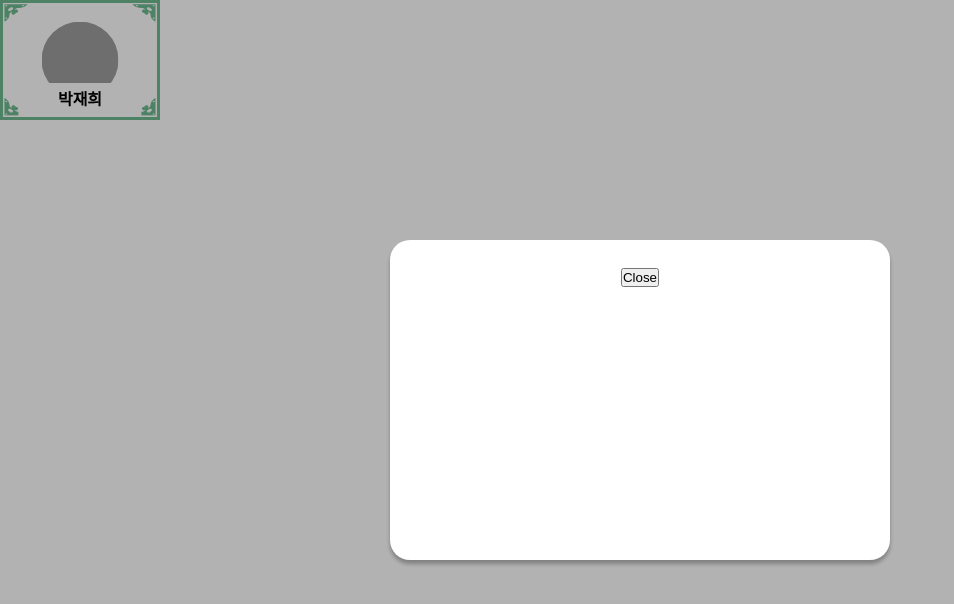
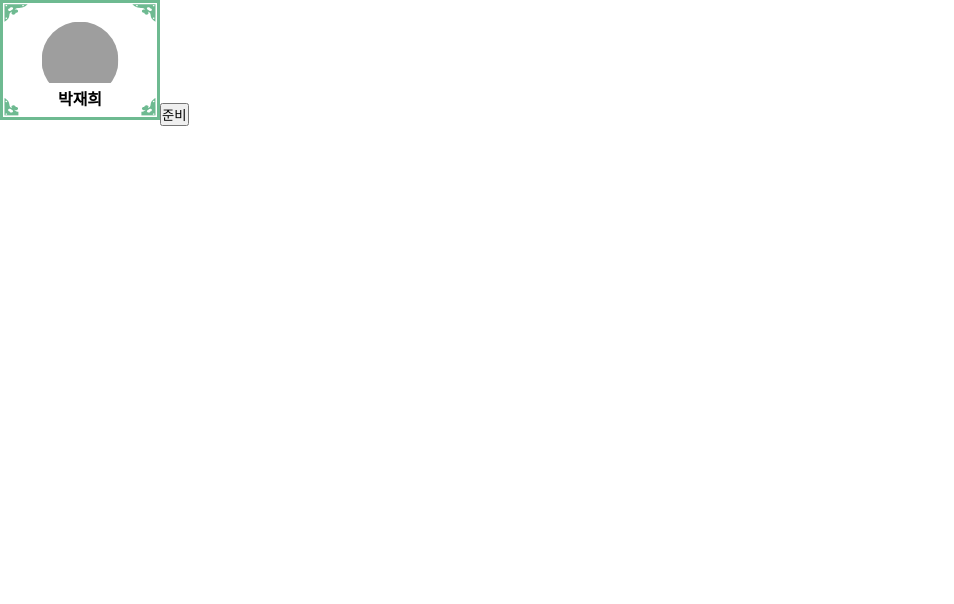
Before and after one commit to YutjjakNori/main, a Next.js app in the folder front-yut/: page /ready in a window 1280 px wide. Shown: the top 604 px of the page, without its empty margins (0-954 px from the left). Built offline with nearby package versions, Linux system fonts and the light colour scheme; grey boxes are pictures that could not be loaded.

Commit message:
Feat : Modal control Hook 추가, ready Page에 modal 추가

```diff
--- /dev/null
+++ b/front-yut/actions/hook/controlModal.tsx
@@ -0,0 +1,19 @@
+//모달 컨트롤 커스텀 훅
+
+import { showState } from "@/store/modalStore";
+import { useRecoilState } from "recoil";
+
+const useModal = () => {
+  const [isShow, setIsShow] = useRecoilState(showState);
+
+  const openModal = () => {
+    setIsShow(true);
+  };
+
+  const closeModal = () => {
+    setIsShow(false);
+  };
+  return { openModal, closeModal };
+};
+
+export default useModal;
--- a/front-yut/pages/ready.tsx
+++ b/front-yut/pages/ready.tsx
@@ -2,11 +2,11 @@
 
 import GameProfile from "@/present/common/GameProfile/GameProfile";
 import Modal from "@/present/common/Modal/Modal";
-// import { modalState } from "@/store/modalStore";
-// import { useRecoilState } from "recoil";
+import Timer from "@/present/common/Timer/Timer";
+import useModal from "@/actions/hook/controlModal";
 
 const Ready = () => {
-  // const [modalProps, setModalProps] = useRecoilState(modalState);
+  const { openModal } = useModal(); //모달 열기
 
   return (
     <>
@@ -17,7 +17,12 @@ const Ready = () => {
         isReady={true}
         playerName={"박재희"}
       />
-      <Modal>모달 띄웠다!</Modal>
+      <button onClick={() => openModal()} className="btn">
+        준비
+      </button>
+      <Modal title={"게임을 시작합니다"}>
+        <Timer ss={5} size={65} color={"#000"} handleOver={() => {}} />
+      </Modal>
     </>
   );
 };
--- a/front-yut/present/common/Modal/Modal.style.tsx
+++ b/front-yut/present/common/Modal/Modal.style.tsx
@@ -5,34 +5,35 @@ const Modal = styled.div`
   width: 500px;
   height: 320px;
   border-radius: 20px;
-  padding: 20px;
+  padding: 50px 100px 50px 100px;
+  overflow: hidden;
   box-shadow: 0px 4px 4px gray;
   /* 우선순위 주기, 적용한 영역이 position;static이 아니여야함 */
   z-index: 100;
+  position: absolute;
 `;
 
 const Header = styled.div`
-  display: flex;
+  font-size: 35px;
+  font-weight: 700;
   justify-content: center;
-  font-size: 25px;
+  align-items: center;
+  text-align: center;
 `;
 
-// const Body = styled.div<{
-//   scrollY: string;
-// }>`
-//   padding-top: 10px;
-//   position: fixed;
-//   top: 10px;
-//   /* top: -${({ scrollY }) => scrollY ?? "10"}px; */
-//   overflow-y: scroll;
-//   width: 100%;
-// `;
+const Body = styled.div`
+  text-align: center;
+  position: absolute;
+  top: 50%;
+  left: 50%;
+  transform: translateY(-50%) translateX(-50%);
+`;
 
-const Body = styled.div`
-  padding-top: 10px;
+const Time = styled.div`
+  padding: 24px;
+  justify-content: center;
+  align-items: center;
   position: fixed;
-  top: 10px;
-  overflow-y: scroll;
   width: 100%;
 `;
 
@@ -40,6 +41,8 @@ const Overlay = styled.div`
   position: fixed;
   top: 0;
   left: 0;
+  bottom: 0;
+  right: 0;
   width: 100%;
   height: 100%;
   display: flex;
@@ -48,4 +51,4 @@ const Overlay = styled.div`
   background-color: rgba(0, 0, 0, 0.3);
 `;
 
-export { Modal, Header, Body, Overlay };
+export { Modal, Body, Time, Header, Overlay };
--- a/front-yut/present/common/Modal/Modal.tsx
+++ b/front-yut/present/common/Modal/Modal.tsx
@@ -1,43 +1,38 @@
-import { useState, useEffect } from "react";
+import { useEffect } from "react";
 import ReactDOM from "react-dom";
 import * as style from "./Modal.style";
-import { useRecoilState } from "recoil";
-import { modalState } from "@/store/modalStore";
+import { useRecoilState, useRecoilValue } from "recoil";
+import { modalState, showState } from "@/store/modalStore";
+import useModal from "@/actions/hook/controlModal";
 
-function Modal() {
-  const [modalProps, setModalProps] = useRecoilState(modalState);
+interface ReadyModalProps {
+  title: string;
+  children: React.ReactNode;
+}
+
+function Modal({ title, children }: ReadyModalProps) {
+  const [modal, setModal] = useRecoilState(modalState);
+  const isShow = useRecoilValue(showState);
+  const { closeModal } = useModal();
+
   useEffect(() => {
-    setModalProps({ ...modalProps, isShow: true, isBrowser: true });
-    // if (typeof window !== "undefined" && typeof document !== "undefined") {
-    //   setModalProps({ ...modalProps, isShow: true, isBrowser: true });
-    //   // modal 닫히면 원래 있는 위치에서 다시 스크롤 가능하도록 함
-    //   return () => {
-    //     const scrollY = document.body.style.top;
-    //     document.body.style.cssText = "";
-    //     window.scrollTo(0, parseInt(scrollY || "0", 10) * -1);
-    //   };
-    // }
+    setModal((modalState) => ({ ...modalState, isBrowser: true }));
+    const timer = setTimeout(() => {
+      closeModal();
+    }, 5000);
+    return () => clearTimeout(timer);
   }, []);
 
-  const handleClose = (e: React.MouseEvent<HTMLAnchorElement, MouseEvent>) => {
-    e.preventDefault();
-    modalProps.onClose();
-  };
-
-  const modalContent = modalProps.isShow ? (
+  const modalContent = isShow ? (
     <style.Overlay>
       <style.Modal>
-        <style.Header>
-          <a href="#" onClick={handleClose}>
-            <button className="btn">Close</button>
-          </a>
-        </style.Header>
-        <style.Body>{modalProps.modalChildren}</style.Body>
+        <style.Header>{title}</style.Header>
+        <style.Body>{children}</style.Body>
       </style.Modal>
     </style.Overlay>
   ) : null;
 
-  if (modalProps.isBrowser) {
+  if (modal.isBrowser) {
     return ReactDOM.createPortal(
       modalContent,
       document.getElementById("modal-root")!
--- a/front-yut/present/common/Timer/Timer.tsx
+++ b/front-yut/present/common/Timer/Timer.tsx
@@ -16,7 +16,7 @@ interface Timer {
 }
 
 const Timer = ({ ss, size, color, handleOver }: Timer) => {
-  const [seconds, setSeconds] = useState<number>(0);
+  const [seconds, setSeconds] = useState<number>(ss);
 
   useEffect(() => {
     setSeconds(ss);
--- a/front-yut/store/modalStore.ts
+++ b/front-yut/store/modalStore.ts
@@ -1,20 +1,20 @@
 import { atom } from "recoil";
 
 interface ModalProps {
-  isShow: boolean;
   isBrowser: boolean;
-  onClose: () => void;
-  modalChildren: React.ReactNode;
 }
 
 const modalState = atom<ModalProps>({
   key: "modalState",
   default: {
-    isShow: false,
     isBrowser: false,
-    onClose: () => {},
-    modalChildren: null,
   },
 });
 
-export { modalState };
+const showState = atom({
+  key: "showState",
+  default: false,
+});
+
+export type { ModalProps };
+export { modalState, showState };
```
Also changed, not shown: front-yut/actions/hook/openModal.tsx (deleted).
